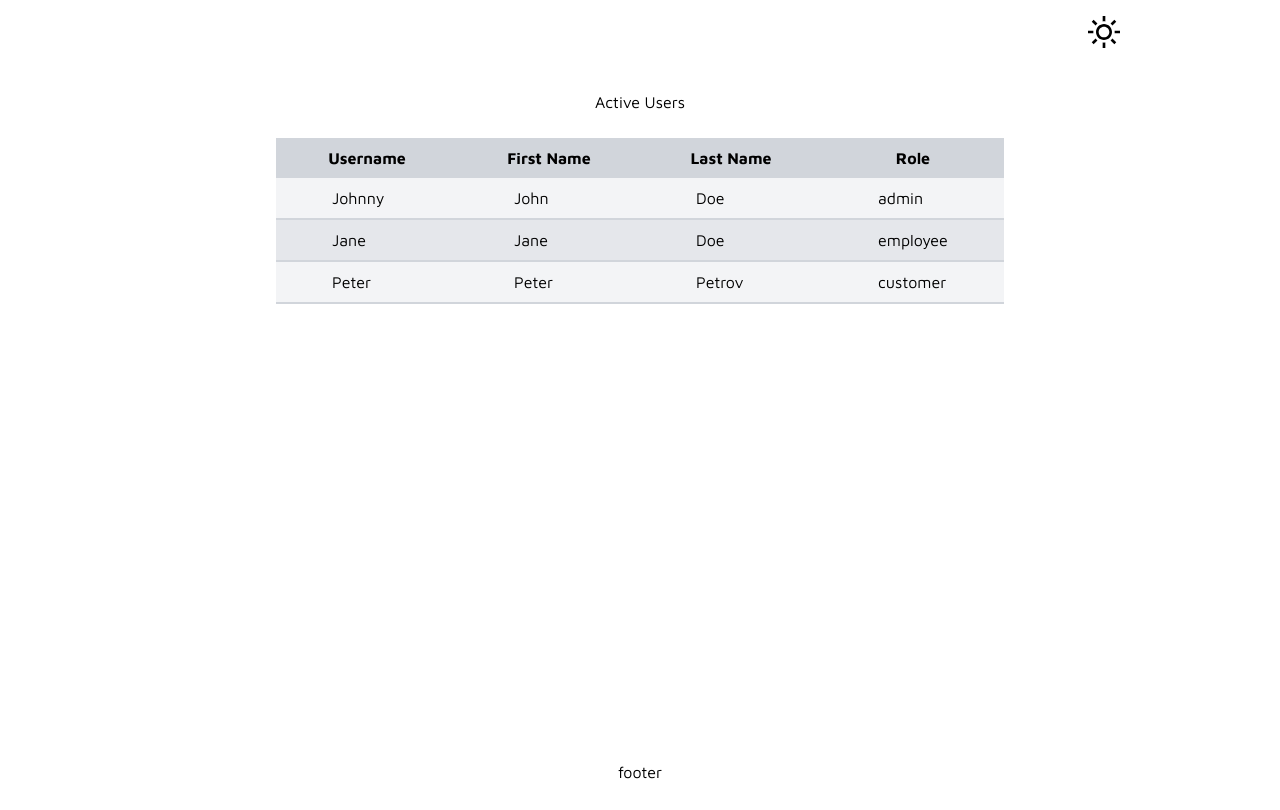
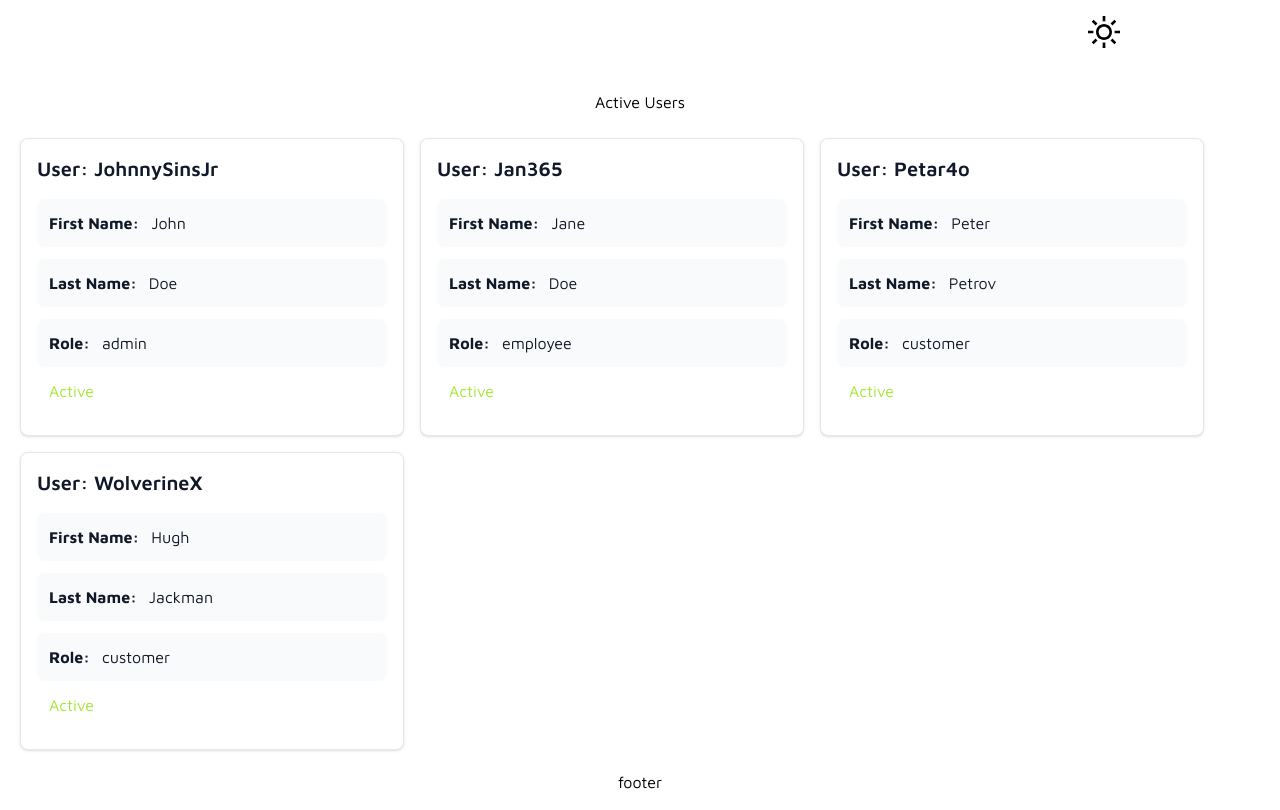
Before and after one commit to svetoslav0/time-management, a React (Vite) app in the folder Client/: page /users/active in a window 1280 px wide. Built offline with nearby package versions, Linux system fonts and the light colour scheme.

Commit message:
TMP-37: created global type User, UserCard component; type login response with type User

```diff
--- a/Client/src/components/ActiveUsersDashboard/ActiveUsersDashboard.tsx
+++ b/Client/src/components/ActiveUsersDashboard/ActiveUsersDashboard.tsx
@@ -1,14 +1,9 @@
 import { useEffect, useState } from 'react';
 
+import { User } from '../../shared/types';
+import UserCard from './UserCard';
+
 // import httpServices from '../../services/httpServices';
-
-type User = {
-    username: string;
-    firstName: string;
-    lastName: string;
-    role: string;
-    active: boolean;
-};
 
 export default function ActiveUsersDashboard() {
     const [activeUsers, setActiveUsers] = useState<User[]>([]);
@@ -16,18 +11,31 @@ export default function ActiveUsersDashboard() {
 
     useEffect(() => {
         const users: User[] = [
-            { username: 'Johnny', firstName: 'John', lastName: 'Doe', role: 'admin', active: true },
             {
-                username: 'Jane',
+                username: 'JohnnySinsJr',
+                firstName: 'John',
+                lastName: 'Doe',
+                role: 'admin',
+                active: true,
+            },
+            {
+                username: 'Jan365',
                 firstName: 'Jane',
                 lastName: 'Doe',
                 role: 'employee',
                 active: true,
             },
             {
-                username: 'Peter',
+                username: 'Petar4o',
                 firstName: 'Peter',
                 lastName: 'Petrov',
+                role: 'customer',
+                active: true,
+            },
+            {
+                username: 'WolverineX',
+                firstName: 'Hugh',
+                lastName: 'Jackman',
                 role: 'customer',
                 active: true,
             },
@@ -43,41 +51,16 @@ export default function ActiveUsersDashboard() {
     }, []);
 
     return (
-        <div className='mx-auto flex max-w-3xl flex-col gap-6 p-5'>
+        <div className='mx-auto flex flex-col gap-6 p-5'>
             <h2 className='self-center'>Active Users</h2>
             {loading ? (
                 <div className='self-center'>Loading...</div>
             ) : (
-                <table className='w-full table-fixed'>
-                    <thead>
-                        <tr className='bg-gray-300 dark:bg-gray-700'>
-                            <th className='w-1/4 p-2'>Username</th>
-                            <th className='w-1/4 p-2'>First Name</th>
-                            <th className='w-1/4 p-2'>Last Name</th>
-                            <th className='w-1/4 p-2'>Role</th>
-                        </tr>
-                    </thead>
-                    <tbody>
-                        {activeUsers.map((user) => (
-                            <tr
-                                key={user.username}
-                                className=' cursor-pointer border-b-2
-                                 border-gray-300
-                                  bg-gray-100 transition-colors
-                                   duration-300 ease-in-out even:bg-gray-200
-                                    hover:bg-white dark:border-gray-700 dark:bg-gray-800'
-                                onClick={() => {
-                                    console.log(user.username);
-                                }}
-                            >
-                                <td className='p-2 pl-14'>{user.username}</td>
-                                <td className='p-2 pl-14'>{user.firstName}</td>
-                                <td className='p-2 pl-14'>{user.lastName}</td>
-                                <td className='p-2 pl-14'>{user.role}</td>
-                            </tr>
-                        ))}
-                    </tbody>
-                </table>
+                <div className='flex flex-wrap gap-4'>
+                    {activeUsers.map((user) => (
+                        <UserCard key={user.username} user={user} />
+                    ))}
+                </div>
             )}
         </div>
     );
--- /dev/null
+++ b/Client/src/components/ActiveUsersDashboard/UserCard.tsx
@@ -0,0 +1,53 @@
+import { User } from '../../shared/types';
+
+export default function UserCard({ user }: { user: User }) {
+    return (
+        <div
+            className='w-full max-w-sm rounded-lg border border-gray-200 bg-white p-4 shadow dark:border-gray-700 dark:bg-gray-800'
+            onClick={() => {
+                console.log(user.username);
+            }}
+        >
+            <h5 className='mb-3 text-base font-semibold text-gray-900 dark:text-white md:text-xl'>
+                User: {user.username}
+            </h5>
+
+            <ul className='my-4 space-y-3'>
+                <li>
+                    <p className='group flex items-center rounded-lg bg-gray-50 p-3 text-base font-bold text-gray-900  dark:bg-gray-600 dark:text-white'>
+                        First Name:
+                        <span className='ms-3 flex-1 whitespace-nowrap font-light'>
+                            {user.firstName}
+                        </span>
+                    </p>
+                </li>
+                <li>
+                    <p className='group flex items-center rounded-lg bg-gray-50 p-3 text-base font-bold text-gray-900  dark:bg-gray-600 dark:text-white'>
+                        Last Name:
+                        <span className='ms-3 flex-1 whitespace-nowrap font-light'>
+                            {user.lastName}
+                        </span>
+                    </p>
+                </li>
+                <li>
+                    <p className='group flex items-center rounded-lg bg-gray-50 p-3 text-base font-bold text-gray-900  dark:bg-gray-600 dark:text-white'>
+                        Role:
+                        <span className='ms-3 flex-1 whitespace-nowrap font-light'>
+                            {' '}
+                            {user.role}
+                        </span>
+                    </p>
+                </li>
+                <li>
+                    <p>
+                        <span
+                            className={`ms-3 flex-1 whitespace-nowrap font-light ${user.active ? 'text-lime-400' : ''}`}
+                        >
+                            {user.active ? 'Active' : 'Inactive'}
+                        </span>
+                    </p>
+                </li>
+            </ul>
+        </div>
+    );
+}
--- a/Client/src/components/auth/Login.tsx
+++ b/Client/src/components/auth/Login.tsx
@@ -3,8 +3,10 @@ import { SubmitHandler, useForm } from 'react-hook-form';
 
 import httpServices from '../../services/httpServices';
 import { loginSchema } from '../../shared/formValidations';
-import { LoginFormDataType } from '../../shared/types';
+import { LoginFormDataType, User } from '../../shared/types';
 import InputComponent from '../../UI/formComponents/InputComponent';
+
+
 
 export default function Login() {
     const {
@@ -18,7 +20,10 @@ export default function Login() {
     });
 
     const onSubmit: SubmitHandler<LoginFormDataType> = async (data) => {
-        const response = await httpServices().post('/users/login', data);
+        const response = await httpServices().post<LoginFormDataType, User>(
+            '/users/login',
+            data
+        );
         if (response) {
             localStorage.setItem('user', JSON.stringify(response)); // Convert response to a string
         }
```
Also changed, not shown: Client/src/shared/types.ts (+8 -1 lines).
